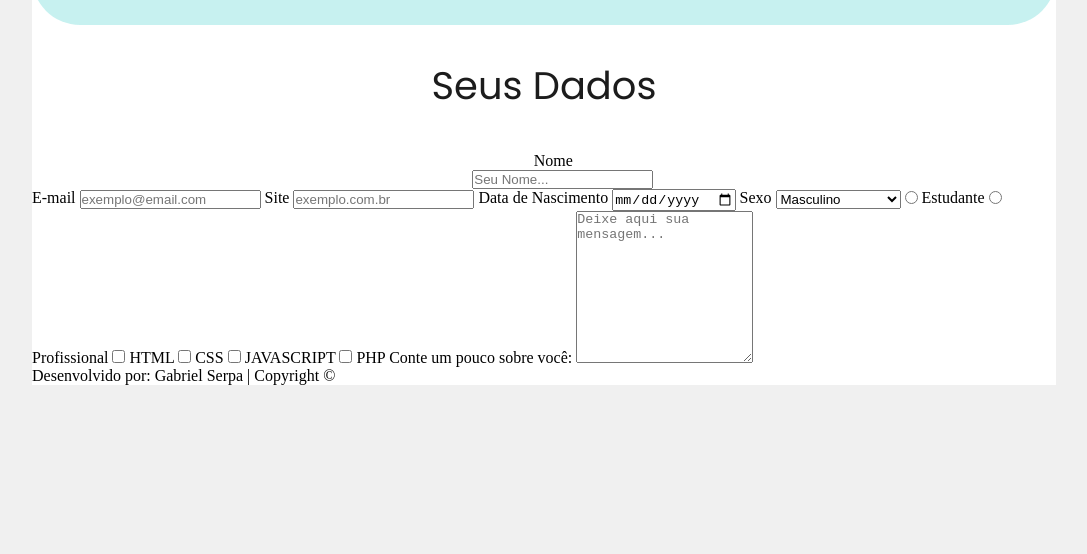
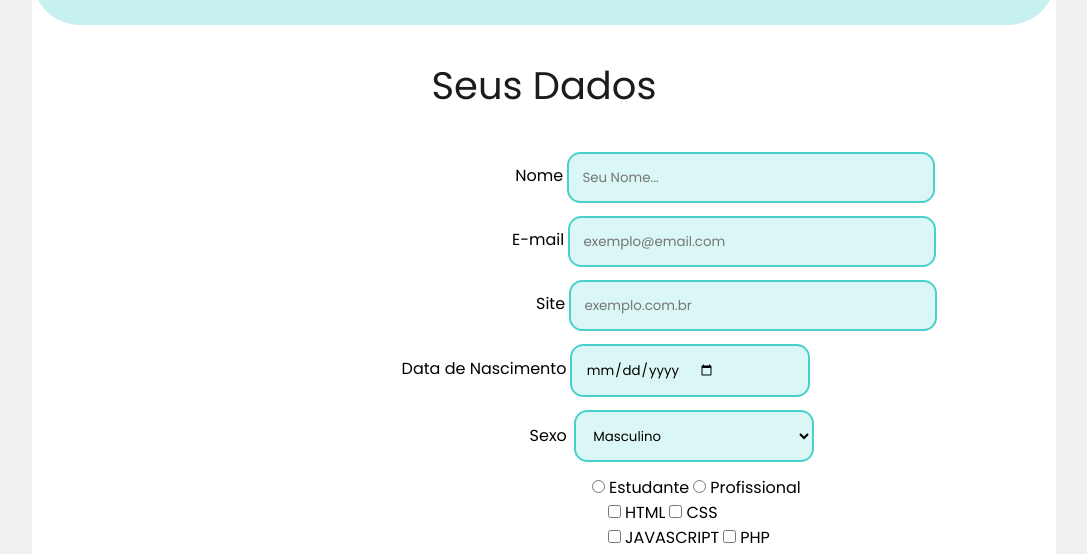
Before and after one commit to Serpaaa/TrabalhoHTML, a plain HTML site: page contato.html in a window 1280 px wide. Shown: the part 230-784 px from the top of the page, without its empty margins (96-1183 px from the left). Drawn offline with Linux system fonts and the light colour scheme.

Commit message:
Estilizando os inputs

```diff
--- a/contato.html
+++ b/contato.html
@@ -20,33 +20,49 @@
                 <form method="post">
                     <fieldset id="divisoes">
                         <legend>Seus Dados</legend>
+                        <div class="nome">
                             <label for="nome" id="lbl-nome">Nome</label>
                             <input type="text" id="nome" name="nome" placeholder="Seu Nome..."  required>
+                        </div>
+                        <div class="email">
                             <label for="email">E-mail</label>
                             <input type="email" id="email" name="email" placeholder="exemplo@email.com" required>
+                        </div>
+                        <div class="site">
                             <label for="">Site</label>
                             <input type="url" id="site" name="site" placeholder="exemplo.com.br" required>
+                        </div>
+                        <div class="data">
                         <label for="dataNasc">Data de Nascimento</label>
                         <input type="date" id="dataNasc" name="dataNasc" required>
-                        <label for="sexo">Sexo</label>
+                        </div>
+                        <div class="sexo">
+                        <label for="sexo" id="lbl-sexo">Sexo</label>
                         <select id="sexo" name="sexo" required>
                             <option value="Masc">Masculino</option>
                             <option value="Femi">Feminino</option>
                             <option value="N_Inf">Prefiro Não Dizer</option>
                         </select>
+                        </div>
+                        <div class="nivel">
                         <input type="radio" id="estudante" name="nivel">
                         <label for="estudante">Estudante</label>
                         <input type="radio" id="profissional" name="nivel">
                         <label for="profissional">Profissional</label>
+                        </div>
+                        <div class="tecn-1">
                         <input type="checkbox" id="html" name="html" value="html">
                         <label for="html">HTML</label>
                         <input type="checkbox" id="css" name="css" value="css">
                         <label for="css">CSS</label>
+                        </div>
+                        <div class="tecn-2">
                         <input type="checkbox" id="javasc" name="javasc" value="javasc">
                         <label for="javasc">JAVASCRIPT</label>
                         <input type="checkbox" id="php" name="php" value="php">
                         <label for="php">PHP</label>
-                        <label for="mensagem">Conte um pouco sobre você: </label>
+                        </div>
+                        <label for="mensagem" id="frase">Conte um pouco sobre você: </label>
                         <textarea id="mensagem" required placeholder="Deixe aqui sua mensagem..." rows="10"></textarea>
                     </fieldset>
                 </form>
--- a/style.css
+++ b/style.css
@@ -77,11 +77,65 @@ legend {
     font-size: 2.4em;
 }
 
-#lbl-nome {
-    margin-left: 49%;
+.nome {
+    margin-left: 30.2em;
 }
 
-#nome {
+.email {
+    margin-left: 30em;
+}
+
+.site {
+    margin-left: 31.5em;
+}
+
+.data {
+    margin-left: 23.1em;
+}
+
+.sexo {
+    margin-left: 31.1em;
+}
+
+#lbl-sexo{
+    margin-right: .2em;
+}
+
+.nivel {
+    margin-left: 35em;
+}
+
+.tecn-1, .tecn-2 {
+    margin-left: 36em;
+}
+
+#frase {
     display: block;
-    margin-left: 43%;
+    margin-left: 36em;
 }
+
+#mensagem {
+    margin-left: 43em;
+}
+
+p {
+    text-align: center;
+    font-family: 'Poppins', sans-serif;;
+}
+
+label {
+    font-family: 'Poppins', sans-serif;;
+}
+
+#nome, #email, #site, #dataNasc, #sexo {
+    padding: 1em 7em 1em 1em;
+    border-radius: 1em;
+    border: 2px solid rgba(72,209,204);
+    background-color: rgba(72,209,204, .2);
+    font-family: 'Poppins', sans-serif;;
+    margin-bottom: 1em;
+}
+
+#html {
+    border: 2px solid rgba(72,209,204);
+}
```
Lines whose indentation alone changed are shown as unchanged.
